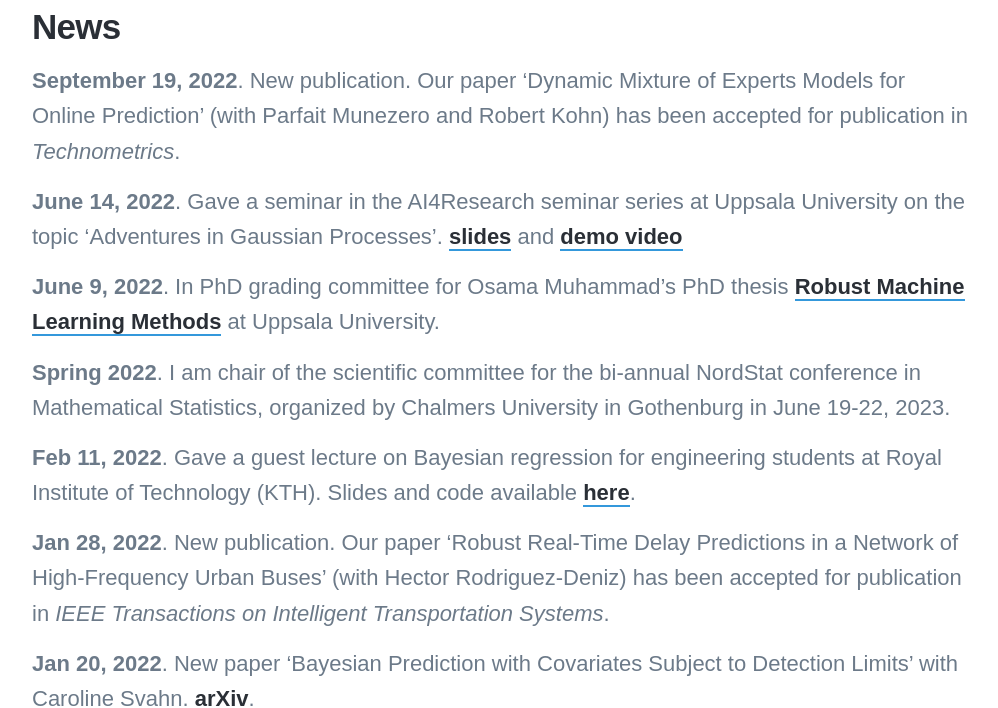
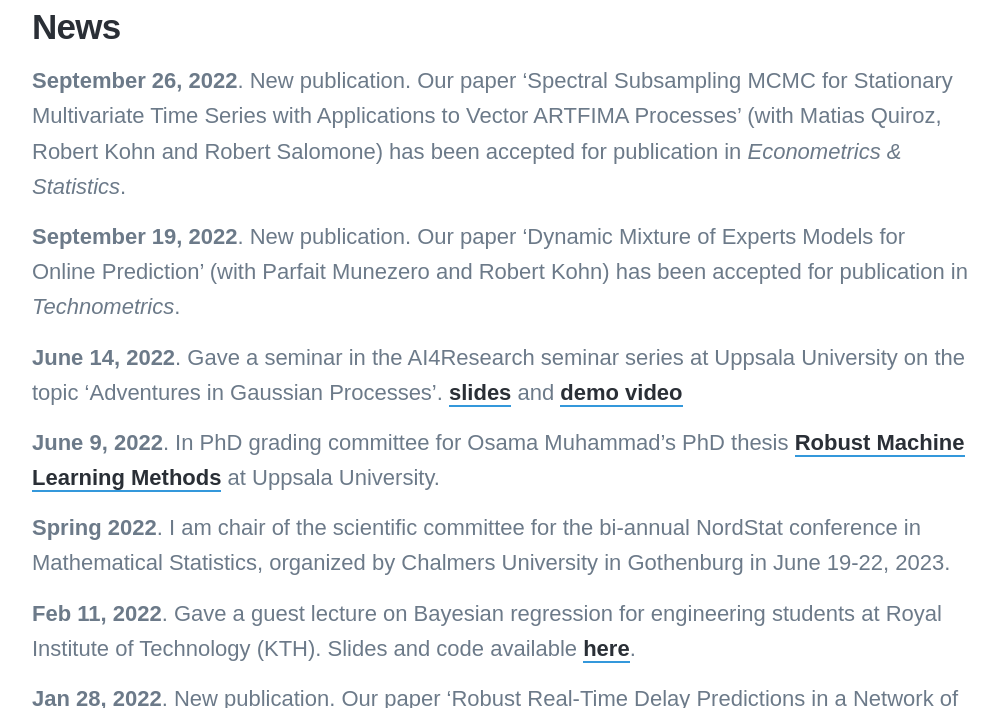
Before and after one commit to mattiasvillani/mattiasvillani.github.io, a Jekyll site: the page built from _pages/news.md, in a window 1280 px wide and 900 px high, scrolled down 416 px, cut to the strip 192-900 px from the top of the window. Shown: the whole strip, without its empty margins (138-1136 px from the left). Built offline with Jekyll 4.4.1, drawn with Linux system fonts in a browser that asks for light colours; nearby versions of some CDN libraries; some web fonts are replaced.

Commit message:
added ecosta paper

```diff
--- a/_pages/news.md
+++ b/_pages/news.md
@@ -6,6 +6,9 @@ featured_image: /images/newspaper_desk_crop.jpg
 ---
 
 ## News
+
+**September 26, 2022**. New publication. Our paper 'Spectral Subsampling MCMC for Stationary Multivariate Time Series with
+Applications to Vector ARTFIMA Processes' (with Matias Quiroz, Robert Kohn and Robert Salomone) has been accepted for publication in *Econometrics & Statistics*.
 
 **September 19, 2022**. New publication. Our paper 'Dynamic Mixture of Experts Models for Online Prediction' (with Parfait Munezero and Robert Kohn) has been accepted for publication in *Technometrics*.
 
```
Also changed, not shown: _data/publist.yml (+19 -17 lines).
